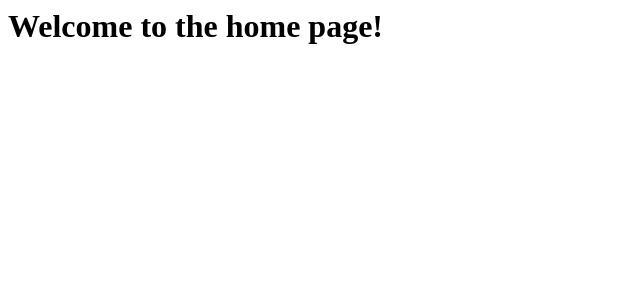
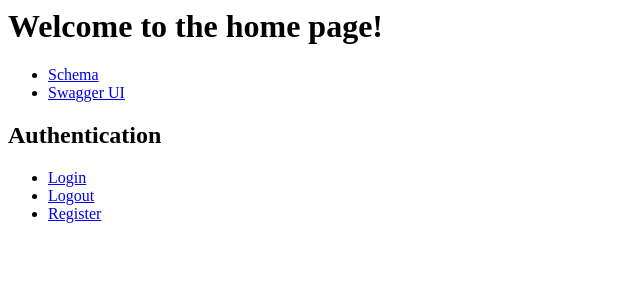
Before and after one commit to ILoveBacteria/hotel-management-system, a Django app: page / in a window 1280 px wide. Shown: the top 300 px of the page, without its empty margins (0-640 px from the left). Run offline with Django 5.2, Linux system fonts and the light colour scheme.

Commit message:
HOTEL-6 Add authentication links and schema navigation to home page template

```diff
--- a/back_end/templates/home.html
+++ b/back_end/templates/home.html
@@ -4,5 +4,15 @@
     </head>
     <body>
         <h1>Welcome to the home page!</h1>
+        <ul>
+            <li><a href="{% url 'schema' %}">Schema</a></li>
+            <li><a href="{% url 'swagger-ui' %}">Swagger UI</a></li>
+        </ul>
+        <h2>Authentication</h2>
+        <ul>
+            <li><a href="{% url 'login' %}">Login</a></li>
+            <li><a href="{% url 'logout' %}">Logout</a></li>
+            <li><a href="{% url 'register' %}">Register</a></li>
+        </ul>
     </body>
 </html>
```
